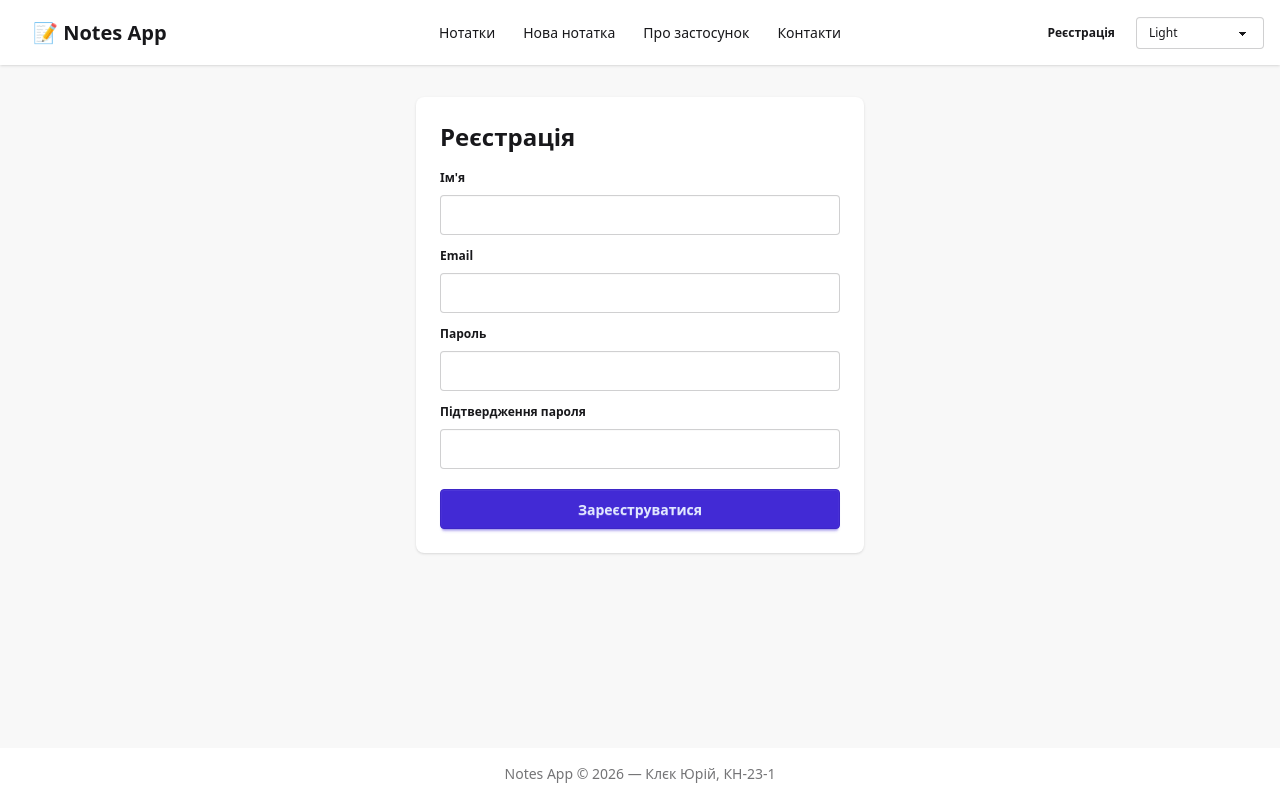
After one commit to ykliek/notes-app, a Laravel app: page /register in a window 1280 px wide. The commit adds this page. Run offline with Laravel 12, Linux system fonts and the light colour scheme; style sheets or scripts are compiled from the project's sources.

Commit message:
Лекція 4, вправа 1: реєстрація (Auth\RegisteredUserController, форма auth.register, хешування пароля, автологін), @guest у навігації

```diff
--- /dev/null
+++ b/app/Http/Controllers/Auth/RegisteredUserController.php
@@ -0,0 +1,53 @@
+<?php
+
+namespace App\Http\Controllers\Auth;
+
+use App\Http\Controllers\Controller;
+use App\Models\User;
+use Illuminate\Http\Request;
+use Illuminate\Support\Facades\Auth;
+use Illuminate\Support\Facades\Hash;
+use Illuminate\Validation\Rules\Password;
+
+class RegisteredUserController extends Controller
+{
+    /**
+     * Показати форму реєстрації.
+     */
+    public function create()
+    {
+        return view('auth.register');
+    }
+
+    /**
+     * Обробити реєстрацію: валідація -> створення користувача -> вхід.
+     */
+    public function store(Request $request)
+    {
+        $attributes = $request->validate([
+            'name' => ['required', 'string', 'max:255'],
+            'email' => ['required', 'string', 'email', 'max:255', 'unique:users,email'],
+            'password' => ['required', 'confirmed', Password::min(8)->letters()->numbers()],
+        ], [
+            'name.required' => "Вкажіть ім'я.",
+            'email.required' => 'Вкажіть email.',
+            'email.email' => 'Email має бути коректною адресою.',
+            'email.unique' => 'Користувач з таким email вже існує.',
+            'password.required' => 'Вкажіть пароль.',
+            'password.confirmed' => 'Паролі не збігаються.',
+            'password.min' => 'Пароль має містити щонайменше :min символів.',
+            'password.letters' => 'Пароль має містити хоча б одну літеру.',
+            'password.numbers' => 'Пароль має містити хоча б одну цифру.',
+        ]);
+
+        $user = User::create([
+            'name' => $attributes['name'],
+            'email' => $attributes['email'],
+            'password' => Hash::make($attributes['password']),
+        ]);
+
+        Auth::login($user);
+
+        return redirect('/notes')->with('status', 'Реєстрація успішна. Ласкаво просимо, '.$user->name.'!');
+    }
+}
--- /dev/null
+++ b/resources/views/auth/register.blade.php
@@ -0,0 +1,36 @@
+<x-layout title="Реєстрація">
+    <div class="card bg-base-100 shadow-sm max-w-md mx-auto">
+        <div class="card-body">
+            <h1 class="card-title text-2xl">Реєстрація</h1>
+
+            <form method="POST" action="/register" novalidate>
+                @csrf
+
+                <fieldset class="fieldset">
+                    <legend class="fieldset-legend">Ім'я</legend>
+                    <input id="name" name="name" value="{{ old('name') }}" class="input w-full @error('name') input-error @enderror">
+                    <x-error name="name" />
+                </fieldset>
+
+                <fieldset class="fieldset">
+                    <legend class="fieldset-legend">Email</legend>
+                    <input id="email" type="email" name="email" value="{{ old('email') }}" class="input w-full @error('email') input-error @enderror">
+                    <x-error name="email" />
+                </fieldset>
+
+                <fieldset class="fieldset">
+                    <legend class="fieldset-legend">Пароль</legend>
+                    <input id="password" type="password" name="password" class="input w-full @error('password') input-error @enderror">
+                    <x-error name="password" />
+                </fieldset>
+
+                <fieldset class="fieldset">
+                    <legend class="fieldset-legend">Підтвердження пароля</legend>
+                    <input id="password_confirmation" type="password" name="password_confirmation" class="input w-full">
+                </fieldset>
+
+                <button type="submit" class="btn btn-primary w-full mt-4">Зареєструватися</button>
+            </form>
+        </div>
+    </div>
+</x-layout>
--- a/resources/views/components/layout.blade.php
+++ b/resources/views/components/layout.blade.php
@@ -21,6 +21,12 @@
             </ul>
         </div>
         <div class="navbar-end gap-2">
+            @guest
+                <a href="/register" class="btn btn-sm btn-ghost">Реєстрація</a>
+            @endguest
+            @auth
+                <span class="text-sm hidden sm:inline">{{ auth()->user()->name }}</span>
+            @endauth
             <select class="select select-sm w-32" data-theme-switcher aria-label="Тема">
                 @foreach (['light', 'dark', 'cupcake', 'corporate', 'synthwave', 'nord'] as $theme)
                     <option value="{{ $theme }}">{{ ucfirst($theme) }}</option>
--- a/routes/web.php
+++ b/routes/web.php
@@ -1,5 +1,6 @@
 <?php
 
+use App\Http\Controllers\Auth\RegisteredUserController;
 use App\Http\Controllers\NoteController;
 use Illuminate\Support\Facades\Route;
 
@@ -11,6 +12,9 @@ Route::get('/notes/{note}/edit', [NoteController::class, 'edit']);
 Route::patch('/notes/{note}', [NoteController::class, 'update']);
 Route::delete('/notes/{note}', [NoteController::class, 'destroy']);
 
+Route::get('/register', [RegisteredUserController::class, 'create']);
+Route::post('/register', [RegisteredUserController::class, 'store']);
+
 Route::get('/about', function () {
     return view('about', [
         'person' => request('person', 'world'),
```
